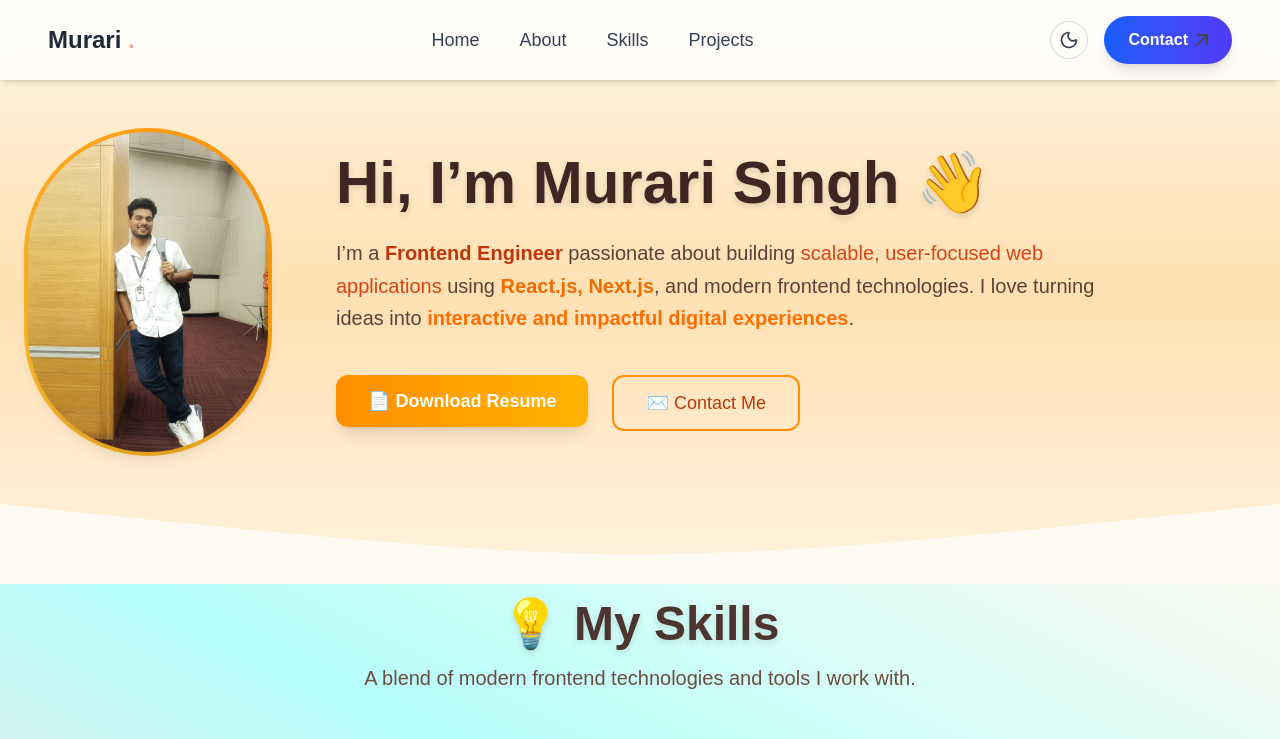
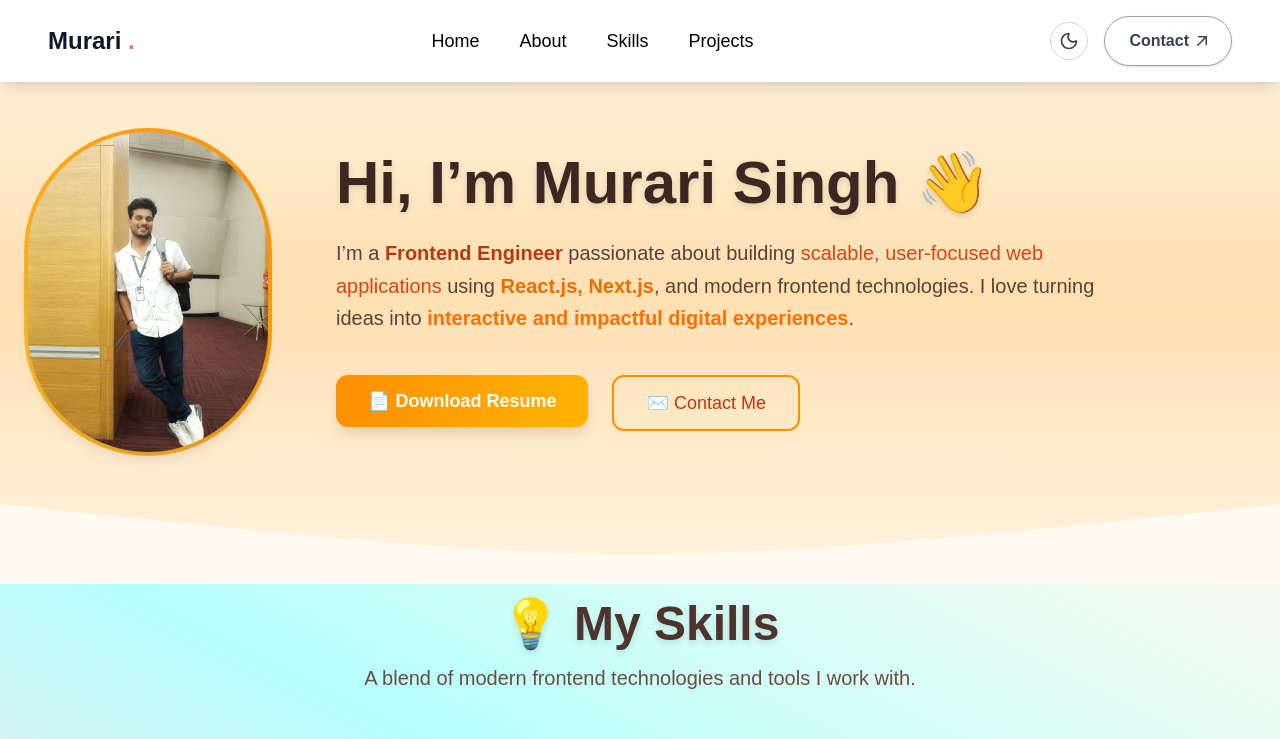
Before and after one commit to Murarisingh46/portfolio, a Next.js app: page / in a window 1280 px wide. Shown: the top 739 px of the page. Built offline with nearby package versions, Linux system fonts and the light colour scheme; a web font is replaced by a local one.

Commit message:
final submission done

```diff
--- a/app/components/Navbar.jsx
+++ b/app/components/Navbar.jsx
@@ -1,132 +1,153 @@
 "use client";
-import React, { useState } from 'react';
-import { assets } from '@/assets/assets';
+import React, { useState, useEffect } from "react";
+import { Moon } from "lucide-react"; // Dark mode icon
 import Image from "next/image";
-import { Moon } from "lucide-react";
-import { motion, AnimatePresence } from "framer-motion";
+import { assets } from "@/assets/assets"; // your assets (arrow icon etc.)
 
 const Navbar = () => {
   const [menuOpen, setMenuOpen] = useState(false);
 
-  // Prevent background scroll when mobile menu is open
-  React.useEffect(() => {
-    document.body.style.overflow = menuOpen ? 'hidden' : '';
+  // Prevent background scroll when menu is open
+  useEffect(() => {
+    document.body.style.overflow = menuOpen ? "hidden" : "";
+    return () => {
+      document.body.style.overflow = "";
+    };
   }, [menuOpen]);
 
-  const navLinks = [
-    { name: "Home", href: "#" },
-    { name: "About", href: "#aboutMe" },
-    { name: "Skills", href: "#skills" },
-    { name: "Projects", href: "#projects" },
-  ];
-
   return (
-    <nav className="fixed w-full z-50 bg-white/80 backdrop-blur-md shadow-md px-6 py-4 lg:px-12 transition-all">
-      <div className="max-w-7xl mx-auto flex items-center justify-between">
+    <nav className="fixed top-0 w-full z-50 bg-white shadow-lg px-6 lg:px-12 py-4 flex justify-between items-center">
       {/* Logo */}
-        <a href="#" className="flex items-center">
-          <h1 className="text-2xl font-extrabold text-gray-800">
-            Murari <span className="text-red-300">.</span>
+      <a href="#">
+        <h1 className="text-2xl font-bold text-gray-900">
+          Murari <span className="text-red-400">.</span>
         </h1>
       </a>
 
       {/* Desktop Menu */}
-        <ul className="hidden md:flex gap-10 text-lg font-medium text-gray-700">
-          {navLinks.map((link) => (
-            <li key={link.name}>
-              <a
-                href={link.href}
-                className="relative group hover:text-blue-600 transition-all"
-              >
-                {link.name}
-                <span className="absolute left-0 -bottom-1 w-0 h-0.5 bg-blue-600 transition-all group-hover:w-full"></span>
-              </a>
+      <ul className="hidden md:flex gap-10 text-lg font-medium">
+        <li>
+          <a href="#" className="hover:text-blue-600 transition">Home</a>
         </li>
-          ))}
+        <li>
+          <a href="#aboutMe" className="hover:text-blue-600 transition">About</a>
+        </li>
+        <li>
+          <a href="#skills" className="hover:text-blue-600 transition">Skills</a>
+        </li>
+        <li>
+          <a href="#projects" className="hover:text-blue-600 transition">Projects</a>
+        </li>
       </ul>
 
       {/* Right Side */}
       <div className="hidden md:flex items-center gap-4">
         {/* Dark Mode Icon */}
-          <button
-            className="p-2 rounded-full border border-gray-300 hover:bg-gray-100 transition"
-            aria-label="Dark mode"
-          >
+        <button className="p-2 rounded-full border border-gray-300 hover:bg-gray-100 transition">
           <Moon className="w-5 h-5 text-gray-700" />
         </button>
 
         {/* Contact Button */}
         <a
-            href="#contact"
-            className="flex items-center gap-2 text-white bg-gradient-to-r from-blue-600 to-indigo-600 px-6 py-3 rounded-full font-semibold shadow-lg hover:scale-105 transition-transform"
+          href="#footer"
+          className="flex items-center gap-2 px-6 py-3 text-gray-700 font-semibold border border-gray-400 rounded-full hover:bg-blue-50 hover:scale-105 transition-all duration-300 shadow-sm"
         >
           Contact
-            <Image
-              src={assets.arrow_icon}
-              alt="Arrow"
-              width={12}
-              height={12}
-              className="inline"
-            />
+          <Image src={assets.arrow_icon} alt="Arrow" width={10} height={10} />
         </a>
       </div>
 
-        {/* Hamburger Menu - Mobile */}
+      {/* Hamburger Icon - Mobile */}
       <button
-          className="md:hidden block p-2 rounded-md border border-gray-300 hover:bg-gray-100 transition"
-          onClick={() => setMenuOpen(!menuOpen)}
-          aria-label="Toggle menu"
+        className="md:hidden p-2 rounded-md hover:bg-gray-100 transition"
+        onClick={() => setMenuOpen(true)}
       >
-          <svg className="w-8 h-8 text-gray-700" fill="none" stroke="currentColor" strokeWidth="2" viewBox="0 0 24 24">
+        <svg
+          className="w-8 h-8 text-gray-700"
+          fill="none"
+          stroke="currentColor"
+          strokeWidth="2"
+          viewBox="0 0 24 24"
+        >
           <path strokeLinecap="round" strokeLinejoin="round" d="M4 6h16M4 12h16M4 18h16" />
         </svg>
       </button>
-      </div>
 
-      {/* Mobile Menu */}
-      <AnimatePresence>
+      {/* Mobile Menu Overlay */}
       {menuOpen && (
-          <motion.div
-            initial={{ opacity: 0, y: -20 }}
-            animate={{ opacity: 1, y: 0 }}
-            exit={{ opacity: 0, y: -20 }}
-            className="md:hidden fixed inset-0 z-40 bg-black/30 backdrop-blur-sm flex flex-col items-center pt-24"
+        <div className="fixed inset-0 z-40 bg-black bg-opacity-40">
+          <div className="absolute top-0 right-0 w-full max-w-xs bg-white h-full shadow-lg p-6 flex flex-col">
+            {/* Close Button */}
+            <button
+              onClick={() => setMenuOpen(false)}
+              className="self-end mb-4 p-2 rounded-full hover:bg-gray-100 transition"
+              aria-label="Close menu"
             >
-            <motion.ul
-              initial={{ y: -20, opacity: 0 }}
-              animate={{ y: 0, opacity: 1 }}
-              exit={{ y: -20, opacity: 0 }}
-              transition={{ staggerChildren: 0.1 }}
-              className="flex flex-col gap-6 bg-white rounded-2xl shadow-xl p-6 w-11/12 max-w-sm text-center"
+              <svg
+                className="w-6 h-6 text-gray-700"
+                fill="none"
+                stroke="currentColor"
+                strokeWidth="2"
+                viewBox="0 0 24 24"
               >
-              {navLinks.map((link) => (
-                <li key={link.name}>
+                <path strokeLinecap="round" strokeLinejoin="round" d="M6 18L18 6M6 6l12 12" />
+              </svg>
+            </button>
+
+            {/* Menu Items */}
+            <ul className="flex flex-col gap-4 text-lg font-medium">
+              <li>
                 <a
-                    href={link.href}
-                    className="text-lg font-semibold text-gray-700 hover:text-blue-600 transition-colors"
+                  href="#"
                   onClick={() => setMenuOpen(false)}
+                  className="hover:text-blue-600 transition"
                 >
-                    {link.name}
+                  Home
                 </a>
               </li>
-              ))}
-              {/* Mobile Contact Button */}
+              <li>
                 <a
-                href="#contact"
-                className="mt-4 inline-flex items-center justify-center gap-2 w-full px-4 py-3 bg-gradient-to-r from-blue-600 to-indigo-600 text-white font-semibold rounded-full shadow-lg hover:scale-105 transition-transform"
+                  href="#aboutMe"
+                  onClick={() => setMenuOpen(false)}
+                  className="hover:text-blue-600 transition"
+                >
+                  About
+                </a>
+              </li>
+              <li>
+                <a
+                  href="#skills"
+                  onClick={() => setMenuOpen(false)}
+                  className="hover:text-blue-600 transition"
+                >
+                  Skills
+                </a>
+              </li>
+              <li>
+                <a
+                  href="#projects"
+                  onClick={() => setMenuOpen(false)}
+                  className="hover:text-blue-600 transition"
+                >
+                  Projects
+                </a>
+              </li>
+
+              {/* Contact Button */}
+              <li>
+                <a
+                  href="#footer"
+                  onClick={() => setMenuOpen(false)}
+                  className="flex items-center justify-center gap-2 px-4 py-2 text-sm font-semibold border border-blue-600 rounded-full text-blue-600 hover:bg-blue-50 hover:scale-105 transition-all duration-300 shadow-sm"
                 >
                   Contact
-                <Image
-                  src={assets.arrow_icon}
-                  alt="Arrow"
-                  width={12}
-                  height={12}
-                />
+                  <Image src={assets.arrow_icon} alt="Arrow" width={14} height={14} />
                 </a>
-            </motion.ul>
-          </motion.div>
+              </li>
+            </ul>
+          </div>
+        </div>
       )}
-      </AnimatePresence>
     </nav>
   );
 };
```
Lines whose indentation alone changed are shown as unchanged.
